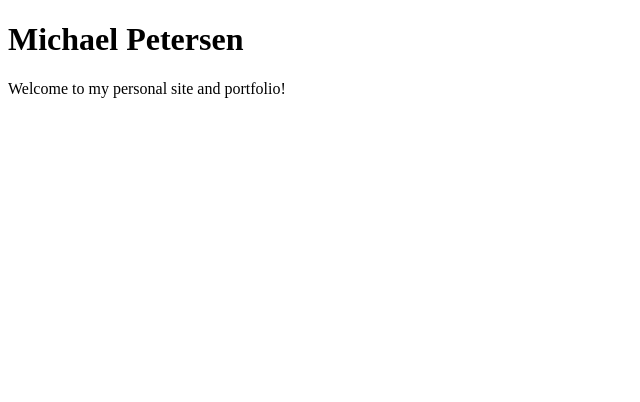
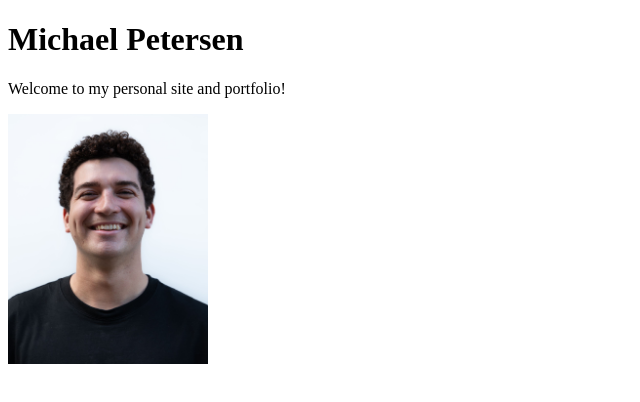
Before and after one commit to m1petersen/portfolio, a plain HTML site: page index.html in a window 1280 px wide. Shown: the whole page, without its empty margins (0-640 px from the left). Drawn offline with Linux system fonts and the light colour scheme.

Commit message:
Added images

```diff
--- a/index.html
+++ b/index.html
@@ -10,6 +10,7 @@
     <p>
     Welcome to my personal site and portfolio!
     </p>
+    <img src="images/michael-photo.jpeg" alt="A Headshot of myself" width="200">
 
 </body>
 </html>
```
Also changed, not shown: images/michael-photo.jpeg (added).
